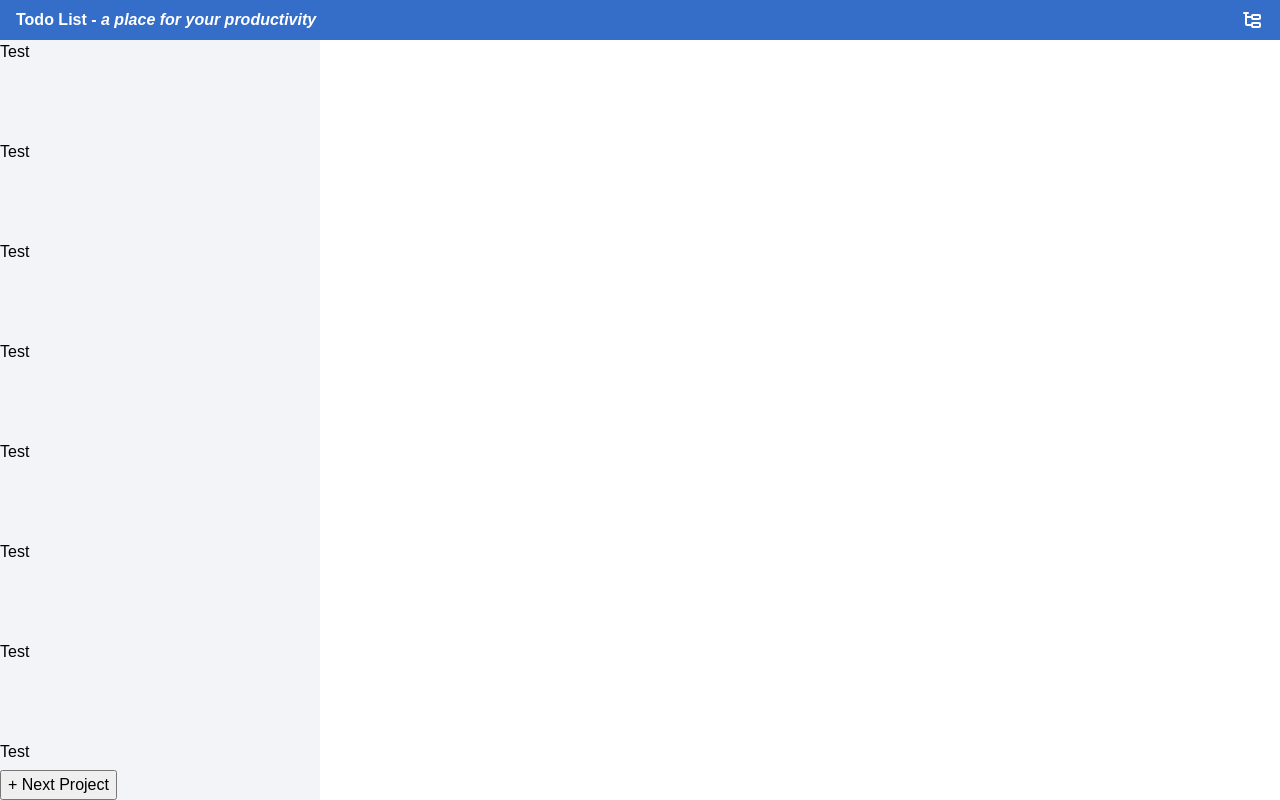
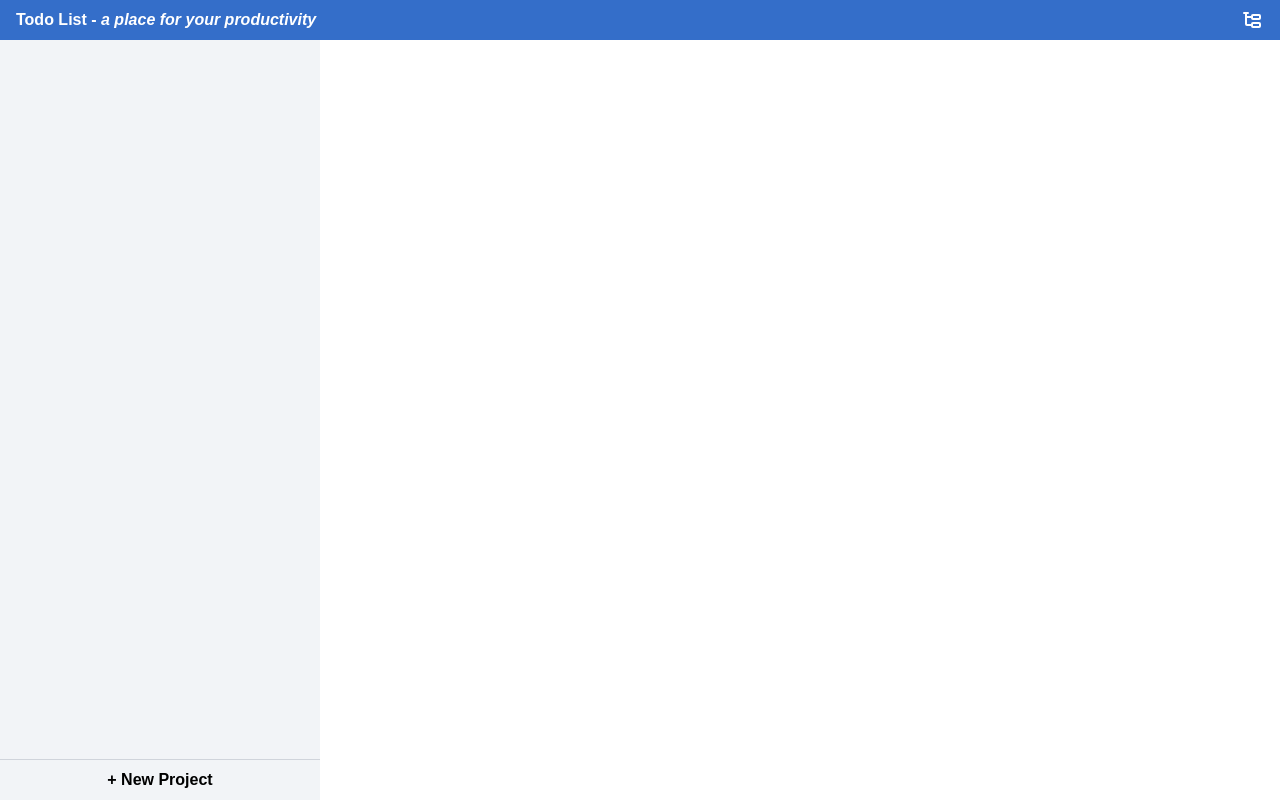
Before and after one commit to Tou1lle/todo-list-top2, a website built with webpack: page src/template.html in a window 1280 px wide. Built offline with nearby package versions, Linux system fonts and the light colour scheme.

Commit message:
Create button for adding new projects
change position of button to sticky so it can
inherit the width of the sidebar.

also added justify-content to sidebar so the
button starts at the bottom of the page when
the sidebar is empty.

```diff
--- a/src/styles/style.css
+++ b/src/styles/style.css
@@ -3,6 +3,7 @@
   --light-grey: #f2f4f7;
   --dark: #1F2937;
   --dark-grey: #9CA3AF;
+  --dark-grey-transparent: #9ca3af66;
   --blue: #346EC9;
   --basic-font: Arial, Helvetica, sans-serif;
   --header-height: 40px;
@@ -59,6 +60,7 @@ This is to ensure that the page doesnt get bigger than it needs to be
   background-color: var(--light-grey);
   display: flex;
   flex-direction: column;
+  justify-content: space-between;
 }
 
 .sidebar-options {
@@ -66,7 +68,28 @@ This is to ensure that the page doesnt get bigger than it needs to be
 }
 
 .form-add-project {
-  position: fixed;
+  position: sticky;
   bottom: 0;
   left: 0;
+  width: inherit;
 }
+
+.add-new-project {
+  width: 100%;
+  background-color: var(--light-grey);
+  border: none;
+  border-top: 1px solid var(--dark-grey-transparent);
+  padding: 0.5rem;
+  font-weight: bold;
+}
+
+.add-new-project:hover {
+  cursor: pointer;
+  color: var(--white);
+  background-color: var(--blue);
+}
+
+.menu-deafult,
+.menu-projects {
+  padding: 2rem 1.5rem;
+}
--- a/src/template.html
+++ b/src/template.html
@@ -13,50 +13,10 @@
         <div class="menu-default">
         </div>
         <div class="menu-projects">
-          <div style="height: 100px;">Test</div>
-          <div style="height: 100px;">Test</div>
-          <div style="height: 100px;">Test</div>
-          <div style="height: 100px;">Test</div>
-          <div style="height: 100px;">Test</div>
-          <div style="height: 100px;">Test</div>
-          <div style="height: 100px;">Test</div>
-          <div style="height: 100px;">Test</div>
-          <div style="height: 100px;">Test</div>
-          <div style="height: 100px;">Test</div>
-          <div style="height: 100px;">Test</div>
-          <div style="height: 100px;">Test</div>
-          <div style="height: 100px;">Test</div>
-          <div style="height: 100px;">Test</div>
-          <div style="height: 100px;">Test</div>
-          <div style="height: 100px;">Test</div>
-          <div style="height: 100px;">Test</div>
-          <div style="height: 100px;">Test</div>
-          <div style="height: 100px;">Test</div>
-          <div style="height: 100px;">Test</div>
-          <div style="height: 100px;">Test</div>
-          <div style="height: 100px;">Test</div>
-          <div style="height: 100px;">Test</div>
-          <div style="height: 100px;">Test</div>
-          <div style="height: 100px;">Test</div>
-          <div style="height: 100px;">Test</div>
-          <div style="height: 100px;">Test</div>
-          <div style="height: 100px;">Test</div>
-          <div style="height: 100px;">Test</div>
-          <div style="height: 100px;">Test</div>
-          <div style="height: 100px;">Test</div>
-          <div style="height: 100px;">Test</div>
-          <div style="height: 100px;">Test</div>
-          <div style="height: 100px;">Test</div>
-          <div style="height: 100px;">Test</div>
-          <div style="height: 100px;">Test</div>
-          <div style="height: 100px;">Test</div>
-          <div style="height: 100px;">Test</div>
-          <div style="height: 100px;">Test</div>
-          <div style="height: 100px;">Test</div>
         </div>
       </div>
       <div class="form-add-project">
-        <button>+ Next Project</button>
+        <button class="add-new-project">+ New Project</button>
       </div>
     </div>
     <div class="project-display">
```
